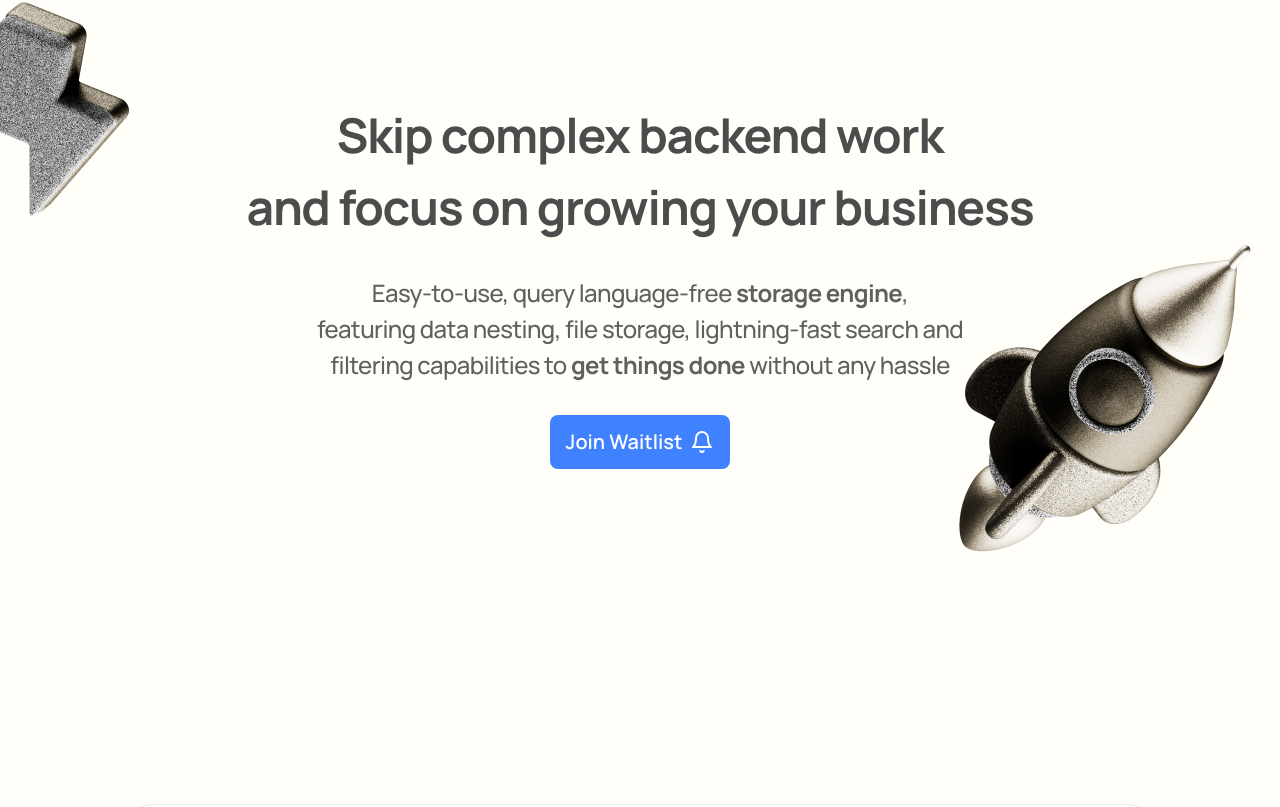
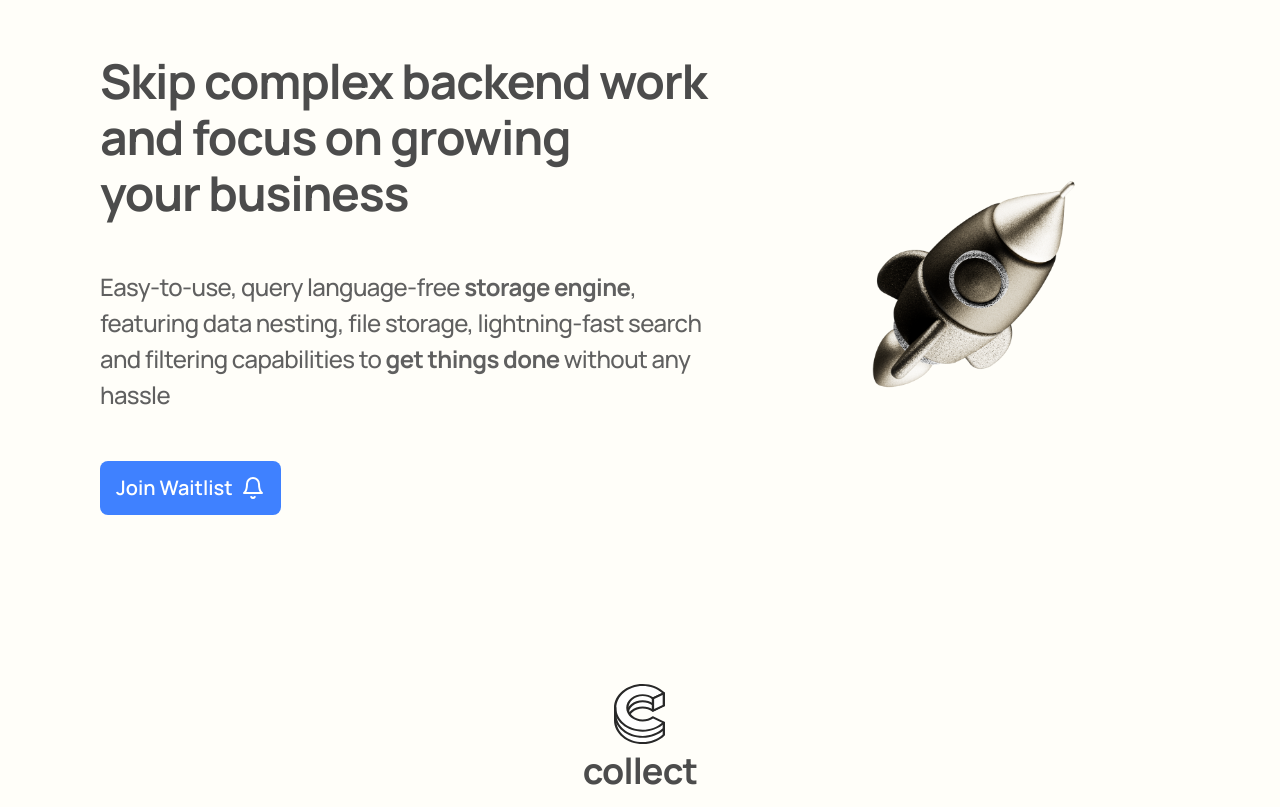
Before and after one commit to collect-so/public, a Next.js app: page / in a window 1280 px wide. Shown: the part 216-1023 px from the top of the page. Built offline with nearby package versions, Linux system fonts and the light colour scheme.

Commit message:
Reworked hero section

```diff
--- a/src/Sections/Devs/data.ts
+++ b/src/Sections/Devs/data.ts
@@ -24,7 +24,7 @@ const person = await CollectSDK.save({
 })
 
 const vehicle = await CollectSDK.save({
-  Name: "Packard",                  // Existing Magic Field "Name"
+  Name: "Packard",                 // Existing Magic Field "Name"
   Model: "400 2-Door Hardtop",
   Location: "30.1348,-95.1055",    // Existing Magic Field "Location"
   "Year Make": 1955,
--- a/src/Sections/Devs/index.tsx
+++ b/src/Sections/Devs/index.tsx
@@ -44,7 +44,10 @@ const DevsFeatureBlock = ({
       </div>
       <div
         className={classNames(
-          { "justify-self-end": !(index % 2), "justify-self-start": index % 2 },
+          {
+            "justify-self-end": !(index % 2),
+            "justify-self-start ": index % 2,
+          },
           " md:hidden",
         )}
         style={index % 2 ? { gridRow: 1 } : {}}
--- a/src/Sections/Hero/index.tsx
+++ b/src/Sections/Hero/index.tsx
@@ -6,8 +6,9 @@ import classNames from "classnames";
 import { JoinWaitlistButton } from "~/components/joinwaitlist-button";
 import { Badge } from "~/components/badge";
 import { ScrollIcon } from "lucide-react";
+import cx from "classnames";
 
-export function HeroSection() {
+export function HeroSection1() {
   return (
     <Section
       className="min-h-screen mt-[100px] md:mt-[60px] grid place-content-center"
@@ -49,3 +50,48 @@ export function HeroSection() {
     </Section>
   );
 }
+
+export function HeroSection() {
+  return (
+    <Section
+      className="min-h-screen mt-[100px] md:mt-[60px] grid place-content-center"
+      data-theme="light"
+    >
+      <div className="container">
+        <div
+          className={cx(
+            "text-left grid grid-cols-[3fr_2fr] gap-8 items-center max-w-6xl",
+            "md:text-center md:grid-rows-[1fr_2fr] md:grid md:grid-cols-1",
+          )}
+        >
+          <div className="grid gap-12 justify-items-start md:justify-items-center center md:row-span-2 md:gap-8 md:order-2">
+            <h2 className="text-3xl font-bold  text-content-primary-light sm:text-2xl tracking-tight leading-[3.5rem] sm:leading-[2.5rem]">
+              Skip <span className="sm:hidden">complex</span> backend work
+              <br className="sm:inline-block md:hidden" /> and focus on growing
+              <br className="sm:hidden md:hidden" /> your business
+            </h2>
+            <h4 className="text-xl font-medium text-content-secondary-light sm:text-base tracking-tight">
+              Easy-to-use, query language-free <b>storage engine</b>,
+              <br className="sm:hidden" />
+              featuring data nesting, file storage, lightning-fast search and
+              filtering capabilities to <b>get things done</b> without any
+              hassle
+            </h4>
+            <JoinWaitlistButton />
+          </div>
+          <Image
+            src={rocket}
+            alt={"rocket"}
+            className={classNames(
+              " h-[250px] sm:h-[150px] w-[250px] sm:w-[150px] md:m-auto justify-self-center",
+              "md:row-span-1 md:order-1",
+            )}
+            width={250}
+            height={250}
+            quality={100}
+          />
+        </div>
+      </div>
+    </Section>
+  );
+}
--- a/src/Sections/Swipes/index.tsx
+++ b/src/Sections/Swipes/index.tsx
@@ -73,12 +73,12 @@ function StackableCard({
     >
       <motion.div
         className={clsx(
-          "max-h-[560px] max-w-[1024px] h-[72vh] sm:h-[72vh] w-full mx-auto rounded-3xl sm:rounded-xl px-16 py-24 sm:px-8 sm:py-8 flex items-center",
+          "max-h-[670px] max-w-[1024px] h-[72vh] sm:h-[72vh] w-full mx-auto rounded-3xl sm:rounded-xl px-16 py-24 sm:px-8 sm:py-8 flex items-center",
           variants[variant],
         )}
         style={{ scale, y: offsetY, ...dotsBg }}
       >
-        <div className="flex gap-10 items-center sm:flex-col sm:items-start">
+        <div className="flex gap-10 items-center sm:flex-col sm:items-start ">
           <Image
             className="flex-shrink-0 sm:flex-shrink h-[250px] sm:h-[200px] w-[250px] sm:w-[200px] md:m-auto"
             alt=""
--- a/src/components/Layout/Footer/index.tsx
+++ b/src/components/Layout/Footer/index.tsx
@@ -7,7 +7,6 @@ export function Footer() {
   return (
     <Section className="min-h-[30vh] grid " data-theme="dark">
       <div className="container py-16">
-        {/*<div className="basis-1/1 text-center items-center flex flex-col place-content-center text-center items-center ">*/}
         <div className="grid grid-cols-2 sm:grid-cols-1 gap-4 items-center sm:text-center">
           <div className="justify-self-start sm:justify-self-center  ">
             <Logo className="sm:m-auto" />
@@ -51,7 +50,6 @@ export function Footer() {
             </div>
           </div>
         </div>
-        {/*</div>*/}
       </div>
     </Section>
   );
--- a/src/components/badge/index.tsx
+++ b/src/components/badge/index.tsx
@@ -1,8 +1,20 @@
 import { ReactNode } from "react";
+import cx from "classnames";
 
-export function Badge({ children }: { children: ReactNode }) {
+export function Badge({
+  children,
+  className,
+}: {
+  children: ReactNode;
+  className?: string;
+}) {
   return (
-    <div className="inline-flex px-2 py-0.5 text-[14px] font-extrabold leading-normal rounded-[4px] bg-accent-brand text-base-white">
+    <div
+      className={cx(
+        "inline-flex px-2 py-0.5 text-[14px] font-extrabold leading-normal rounded-[4px] bg-accent-brand text-base-white",
+        className,
+      )}
+    >
       {children}
     </div>
   );
--- a/src/pages/about/team.tsx
+++ b/src/pages/about/team.tsx
@@ -12,21 +12,18 @@ export default function Home() {
   return (
     <>
       <Head>
-        <title>Manage your data your way • Collect</title>
-        <meta
-          name="description"
-          content="Dynamically and automatically generate API endpoints by labeling your records"
-        />
+        <title>Meet the team • Collect</title>
+        <meta name="description" content="People behind the Collect Platform" />
         <meta name="viewport" content="width=device-width, initial-scale=1" />
         <meta charSet="utf-8" />
         <meta
           property="og:title"
           key="title"
-          content="Collect | Dynamically generated endpoints"
+          content="People behind Collect Platform • Collect"
         />
         <meta
           name="og:description"
-          content="Dynamically and automatically generate API endpoints by labeling your records"
+          content="People behind the Collect Platform"
         />
         <meta property="og:type" content="website" />
         <meta property="og:url" content={getAbsoluteURL()} />
--- a/src/pages/index.tsx
+++ b/src/pages/index.tsx
@@ -6,6 +6,10 @@ import { SwipesSection } from "~/Sections/Swipes";
 import { BenefitsSection } from "~/Sections/Benefits";
 import { PricingSection } from "~/Sections/Pricing";
 import { getAbsoluteURL } from "~/components/utils";
+import cx from "classnames";
+import { Section } from "~/components/section";
+import { Badge } from "~/components/badge";
+import { Logo } from "~/components/logo";
 
 export default function Home() {
   return (
@@ -37,6 +41,22 @@ export default function Home() {
       </Head>
       <Layout>
         <HeroSection />
+        <Section
+          className="container grid place-content-center text-center grid-rows-1 gap-8"
+          data-theme="light"
+        >
+          <div>
+            <Logo className="m-auto" />
+            <h2 className="text-2xl font-bold text-content-primary-light sm:text-xl tracking-tight">
+              collect
+            </h2>
+
+            <h2 className="text-xl font-bold text-content-secondary-light sm:text-base tracking-tight mt-4">
+              Production-ready low-code toolkit built for people, powered by
+              graphs and enhanced by AI
+            </h2>
+          </div>
+        </Section>
         <SwipesSection />
         <BenefitsSection />
         <DevsSection />
```
